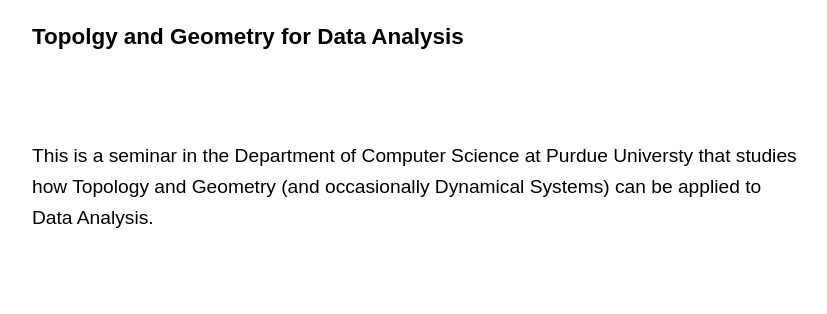
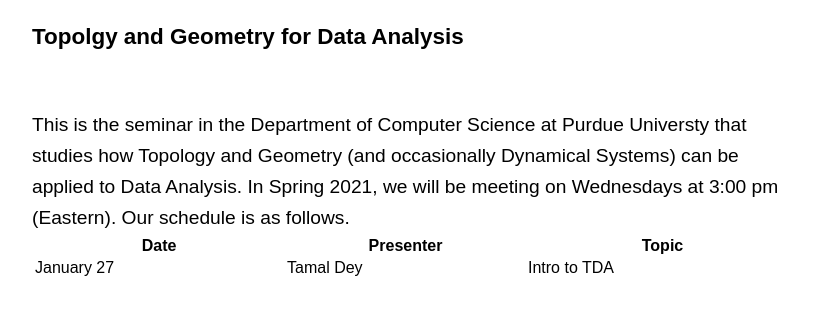
Before and after one commit to rslechta/rslechta.github.io, a plain HTML site: page tda.html in a window 1280 px wide. Shown: the whole page, without its empty margins (224-1051 px from the left). Drawn offline with Linux system fonts and the light colour scheme.

Commit message:
Added table

```diff
--- a/tda.html
+++ b/tda.html
@@ -4,12 +4,6 @@
 		<meta name="viewport", content="width=device-width, initial-scale=1">
 		<title>TDA Seminar</title>
 		<style>
-			@media (prefers-color-scheme: dark){
-				body{color:#fff,background:#000}
-				a:link {color:#9cf}
-				a:hover, a:visited:hover {color:#cef}
-				a:visited {color:#c9f}
-			}
 			body{
 				margin:1em auto;
 				max-width:40em;
@@ -27,8 +21,19 @@
 	<body>
 		<h3> Topolgy and Geometry for Data Analysis </h3>
 		<br>
-		<br>
-		This is a seminar in the Department of Computer Science at Purdue Universty that studies how Topology and Geometry (and occasionally Dynamical Systems) can be applied to Data Analysis.
+		This is the seminar in the Department of Computer Science at Purdue Universty that studies how Topology and Geometry (and occasionally Dynamical Systems) can be applied to Data Analysis. In Spring 2021, we will be meeting on Wednesdays at 3:00 pm (Eastern). Our schedule is as follows.
+		<table style="width:100%">
+			<tr>
+				<th>Date</th>
+				<th>Presenter</th>
+				<th>Topic</th>
+			</tr>
+			<tr>
+				<td>January 27</td>
+				<td>Tamal Dey</td>
+				<td>Intro to TDA</td>
+			</tr>
+		</table>
 	</body>
 
 
```
